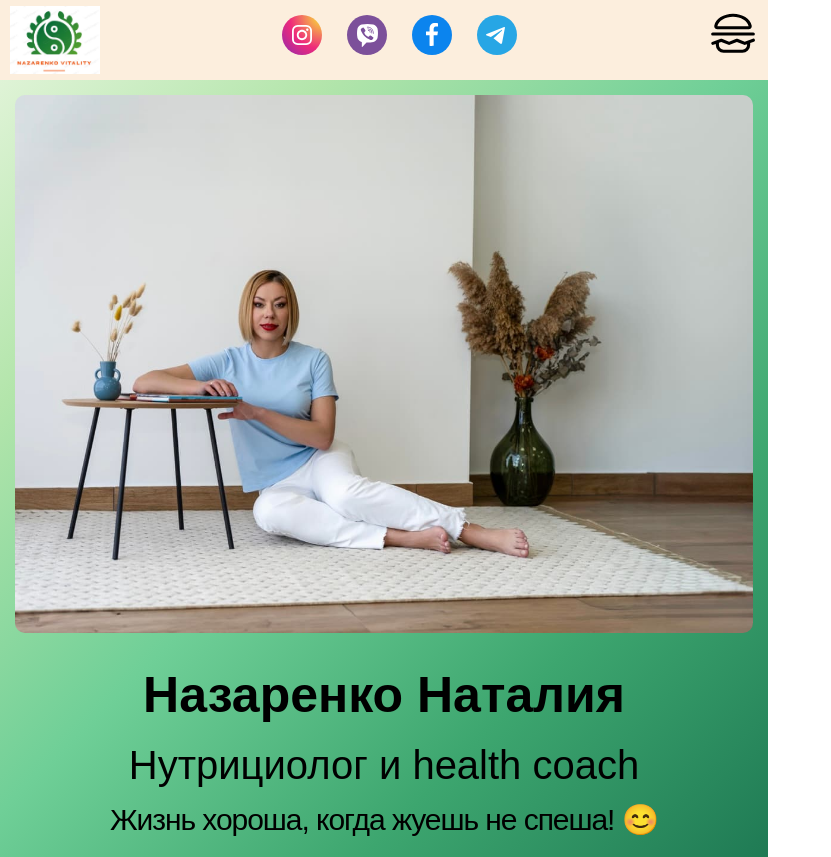
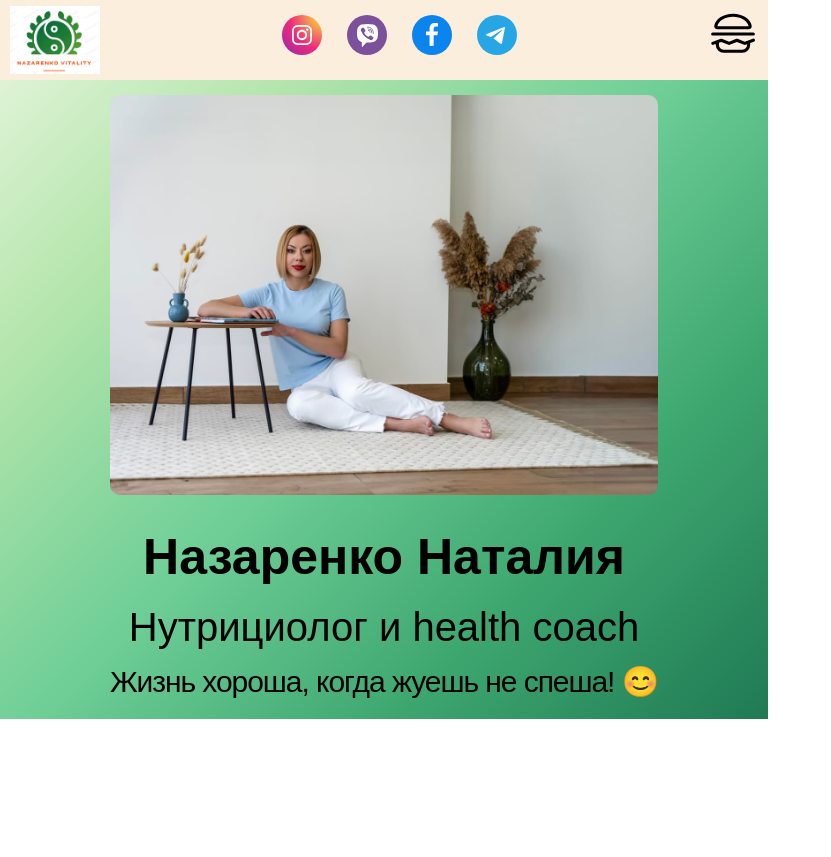
Before and after one commit to costiantynsnaider35/nazarenko.vitality, a React (Vite) app: page /home in a window 1280 px wide. Shown: the whole page, without its empty margins (0-831 px from the left). After the commit the page ends 800 px from the top, so only its background shows below. Built offline with nearby package versions, Linux system fonts and the light colour scheme.

Commit message:
пофиксил высоту фото на дом старнице

```diff
--- a/src/components/Home/Home.module.css
+++ b/src/components/Home/Home.module.css
@@ -8,7 +8,9 @@
 }
 .homeImg {
   width: 100%;
-  height: 100%;
+  height: 400px;
+  object-fit: cover;
+  object-position: 15% 15%;
   border-radius: 10px;
 }
 .homeTitle {
```
